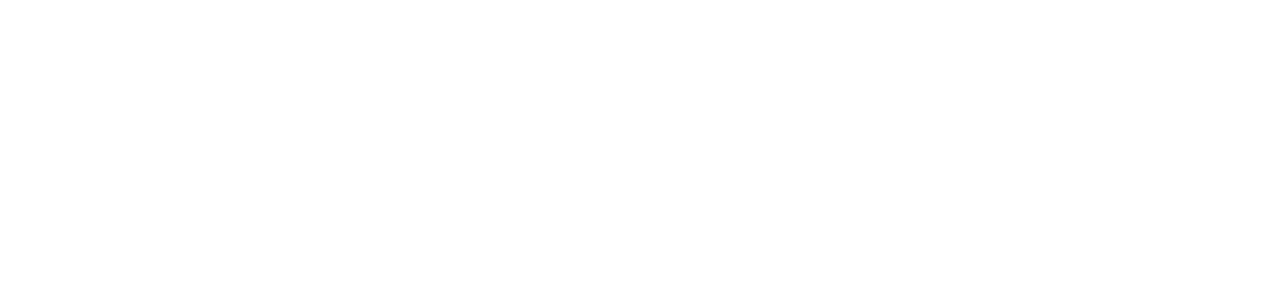
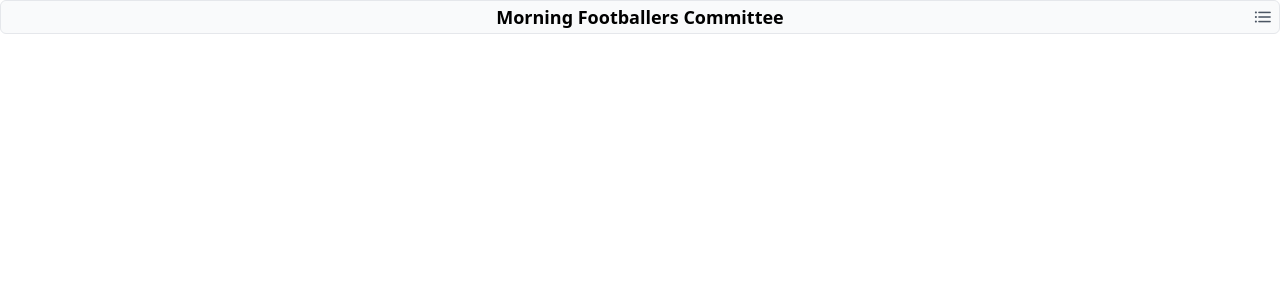
Before and after one commit to DEBAYUDHCHAKRABORTY/FOOTBALL-TR-oneO8, a React (Vite) app in the folder FOOTBALL_TOURNAMENT/: page / in a window 1280 px wide. Shown: the top 300 px of the page. Built offline with nearby package versions, Linux system fonts and the light colour scheme.

Commit message:
added new files

```diff
--- a/FOOTBALL_TOURNAMENT/src/App.jsx
+++ b/FOOTBALL_TOURNAMENT/src/App.jsx
@@ -1,12 +1,13 @@
 import { useState } from 'react'
 import reactLogo from './assets/react.svg'
 import viteLogo from '/vite.svg'
+import Navbar from './components/navbar'
 import './App.css'
 
 function App() {
   return (
     <>
-
+    <Navbar/>
     </>
   )
 }
--- a/FOOTBALL_TOURNAMENT/src/components/navbar.jsx
+++ b/FOOTBALL_TOURNAMENT/src/components/navbar.jsx
@@ -0,0 +1,23 @@
+import React from 'react';
+import 'primeicons/primeicons.css';
+import { Menubar } from 'primereact/menubar';
+
+export default function Navbar() {
+    const end = (
+        <div className="flex items-center gap-4">
+            <i className="pi pi-list text-xl cursor-pointer"></i>
+        </div>
+    );
+
+    return (
+        <div className="card relative">
+            <Menubar end={end} />
+
+            <div className="absolute inset-0 flex justify-center items-center pointer-events-none">
+                <span className="text-lg font-semibold">
+                    Morning Footballers Committee
+                </span>
+            </div>
+        </div>
+    );
+}
```
Also changed, not shown: 1 other file (tests, documents, lock files or other folders).
